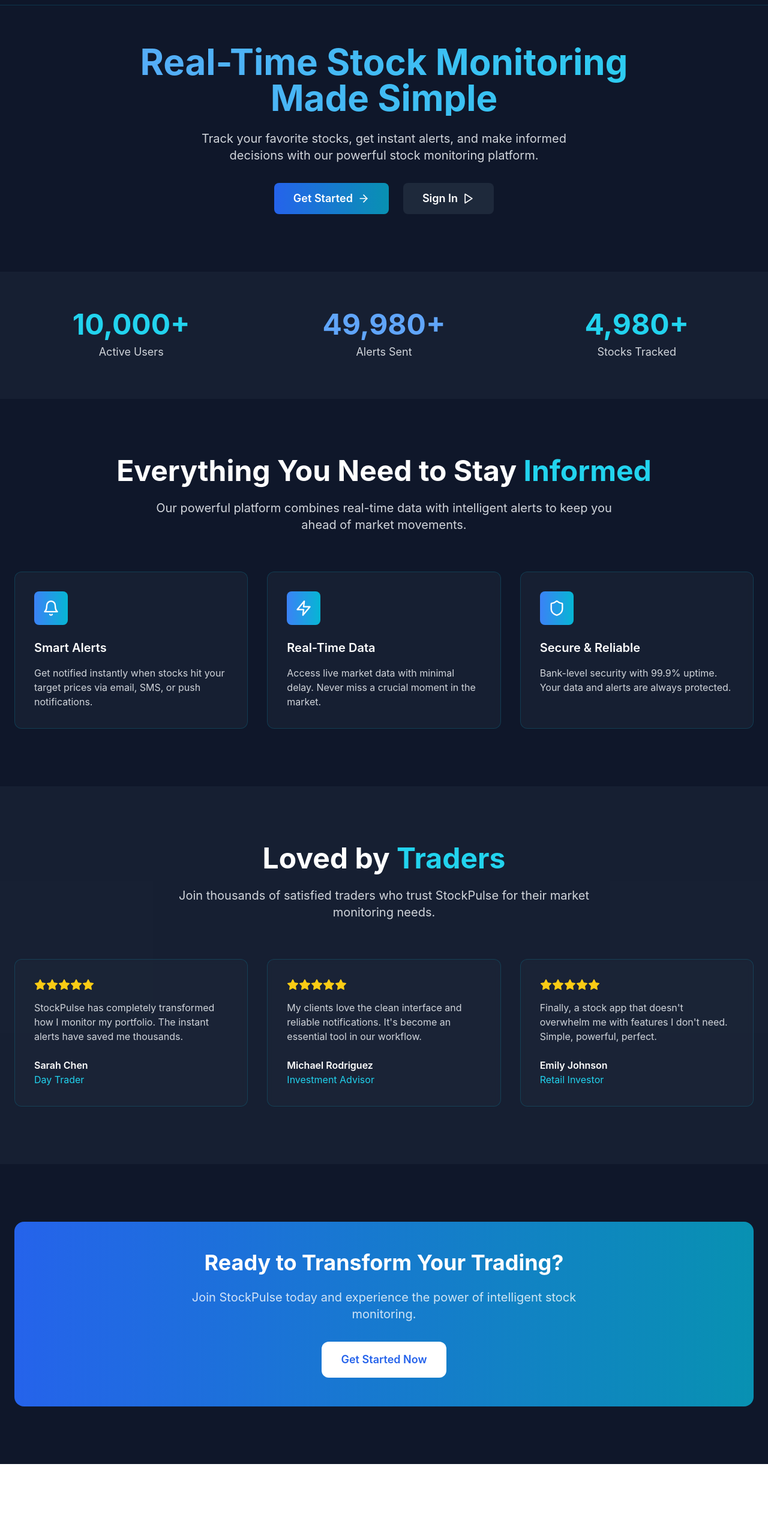
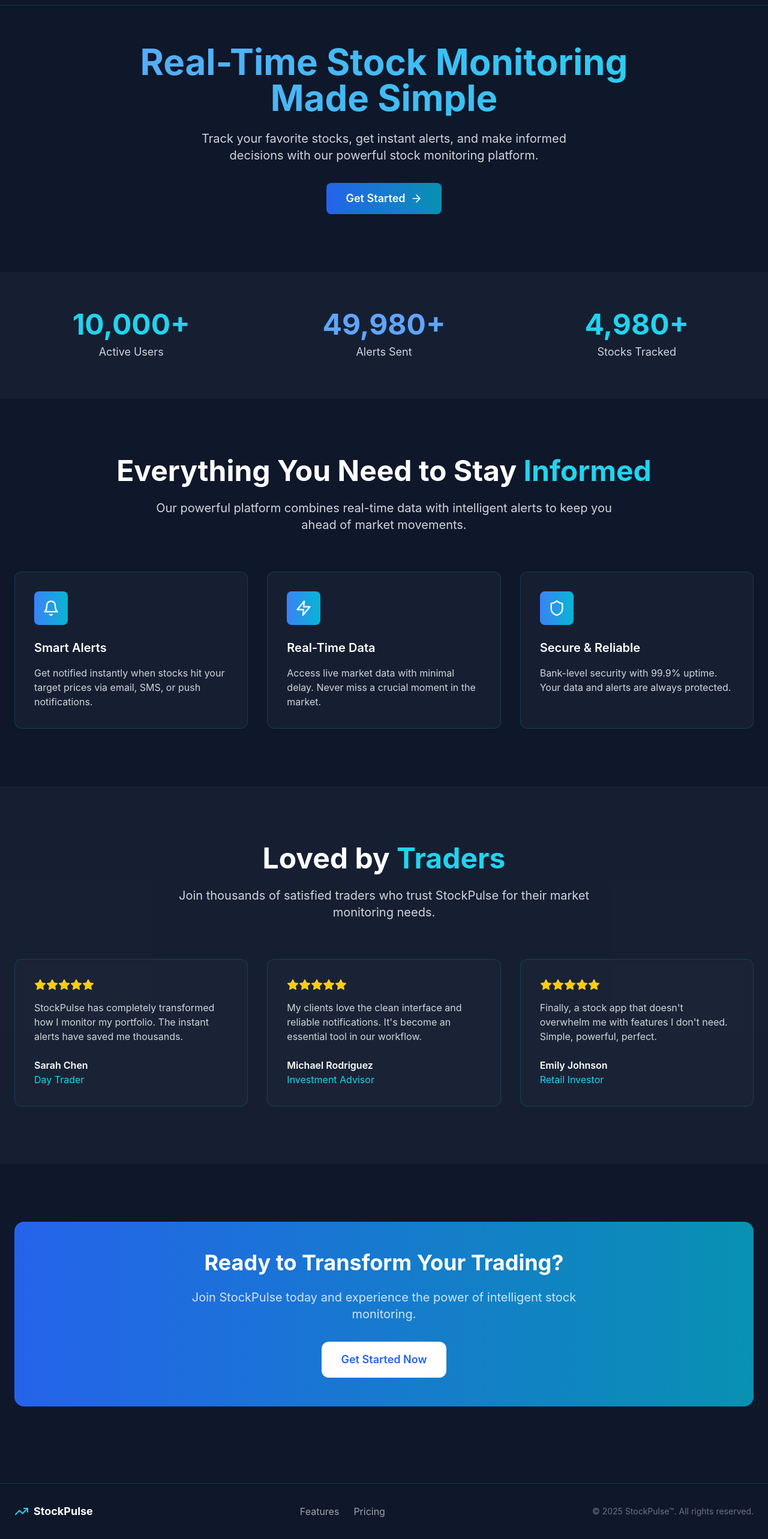
Before and after one commit to Temur-R/PulseTrader, a React (Create React App) app: page / in a window 1280 px wide. Shown: the part 56-2622 px from the top of the page at 60% size. Before the commit the page ends 2497 px from the top, so only its background shows below. Built offline with nearby package versions, Linux system fonts and the light colour scheme; no server answers.

Commit message:
Update homepage

```diff
--- a/src/components/Homepage.tsx
+++ b/src/components/Homepage.tsx
@@ -85,13 +85,6 @@
               >
                 <span>Get Started</span>
                 <ArrowRight className="w-5 h-5 ml-2" />
-              </button>
-              <button
-                onClick={onSignIn}
-                className="w-full sm:w-auto bg-slate-800 hover:bg-slate-700 text-white px-8 py-3 rounded-lg text-lg font-semibold transition-colors flex items-center justify-center"
-              >
-                <span>Sign In</span>
-                <Play className="w-5 h-5 ml-2" />
               </button>
             </div>
           </div>
@@ -211,6 +204,23 @@
           </div>
         </div>
       </section>
+
+      {/* Footer */}
+      <footer className="bg-slate-900 border-t border-cyan-500/20 py-8 mt-8">
+        <div className="max-w-7xl mx-auto px-6 flex flex-col md:flex-row items-center justify-between">
+          <div className="mb-4 md:mb-0 flex items-center space-x-2">
+            <TrendingUp className="w-6 h-6 text-cyan-400" />
+            <span className="text-white font-bold text-lg">StockPulse</span>
+          </div>
+          <div className="flex space-x-6 mb-4 md:mb-0">
+            <a href="#top" className="text-gray-400 hover:text-cyan-400 transition-colors">Features</a>
+            <a href="#pricing" className="text-gray-400 hover:text-cyan-400 transition-colors">Pricing</a>
+          </div>
+          <div className="text-gray-500 text-sm text-center md:text-right">
+            &copy; {new Date().getFullYear()} StockPulse™. All rights reserved.
+          </div>
+        </div>
+      </footer>
     </div>
   );
 };
--- a/src/components/Navigation.tsx
+++ b/src/components/Navigation.tsx
@@ -51,10 +51,7 @@
 
           {/* Desktop Menu */}
           <div className="hidden md:flex items-center space-x-8">
-            <a href="#features" className="text-gray-300 hover:text-cyan-400 transition-colors">Features</a>
             <a href="#pricing" className="text-gray-300 hover:text-cyan-400 transition-colors">Pricing</a>
-            <a href="#testimonials" className="text-gray-300 hover:text-cyan-400 transition-colors">Reviews</a>
-
             {isAuthenticated ? (
               <>
                 <button
@@ -130,10 +127,7 @@
         {isMenuOpen && (
           <div className="md:hidden bg-slate-800 border-t border-cyan-500/20">
             <div className="px-2 pt-2 pb-3 space-y-1">
-              <a href="#features" className="block px-3 py-2 text-gray-300 hover:text-cyan-400">Features</a>
               <a href="#pricing" className="block px-3 py-2 text-gray-300 hover:text-cyan-400">Pricing</a>
-              <a href="#testimonials" className="block px-3 py-2 text-gray-300 hover:text-cyan-400">Reviews</a>
-
               {isAuthenticated ? (
                 <>
                   <button
```
